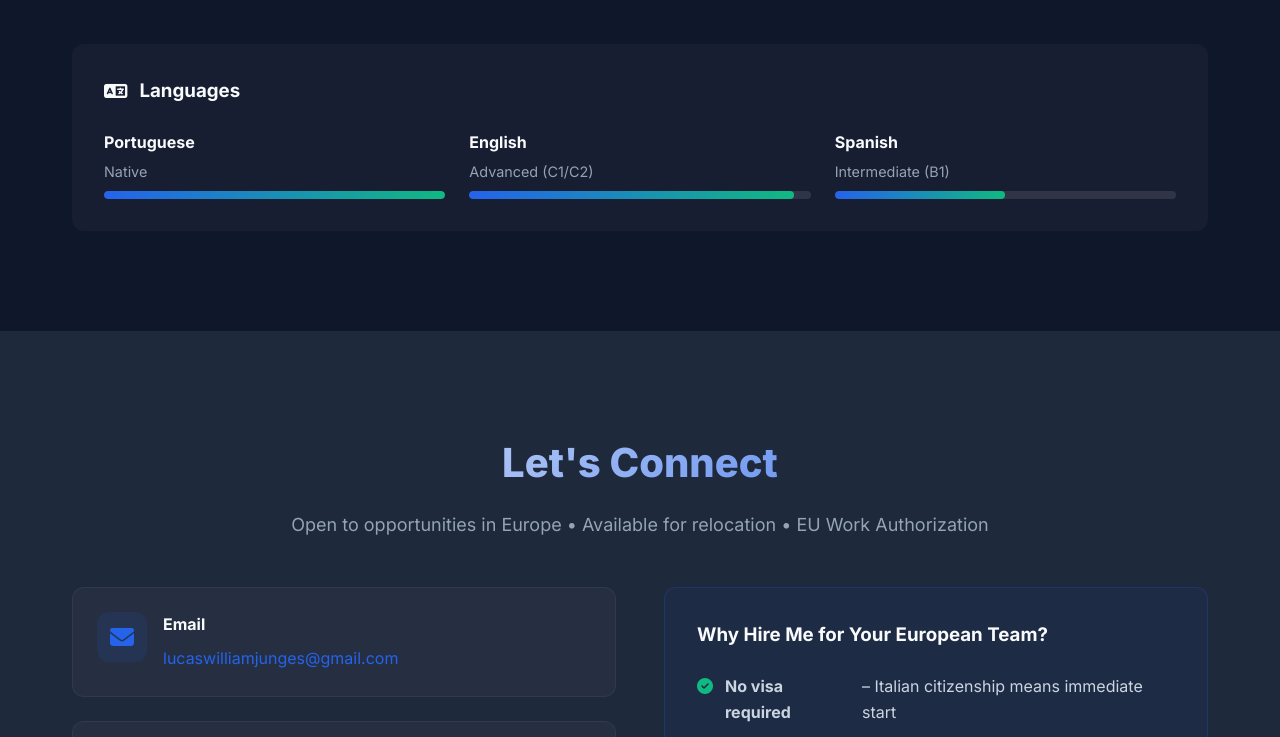
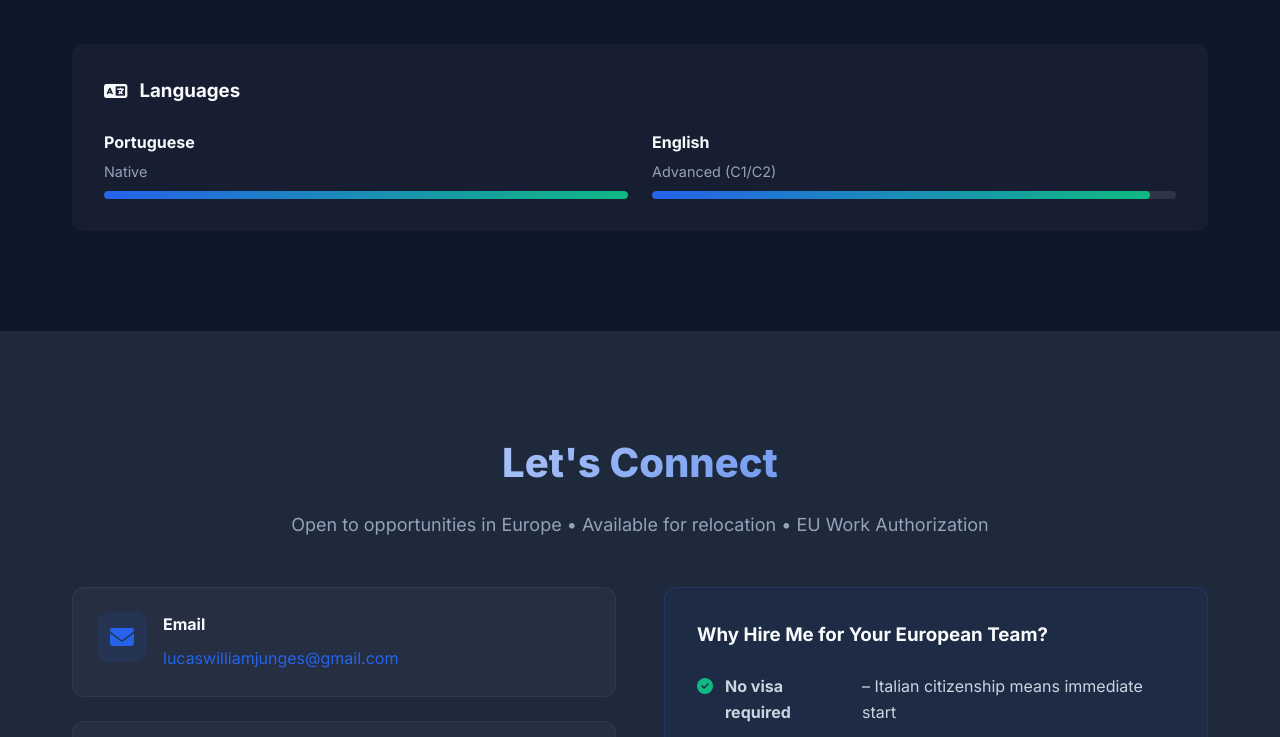
Before and after one commit to lucaswjunges/lucaswjunges.github.io, a plain HTML site: page index.html in a window 1280 px wide. Shown: the part 9340-10077 px from the top of the page. Drawn offline with Linux system fonts and the light colour scheme.

Commit message:
Remove Spanish from languages - keep only Portuguese and English
- Simplified language section to show only Portuguese (Native) and English (Advanced)
- Cleaner presentation focusing on essential professional languages
- Removed Spanish (Intermediate) entry

```diff
--- a/index.html
+++ b/index.html
@@ -554,11 +554,6 @@
                         <span>Advanced (C1/C2)</span>
                         <div class="language-bar"><div style="width: 95%"></div></div>
                     </div>
-                    <div class="language-item">
-                        <strong>Spanish</strong>
-                        <span>Intermediate (B1)</span>
-                        <div class="language-bar"><div style="width: 50%"></div></div>
-                    </div>
                 </div>
             </div>
         </div>
```
